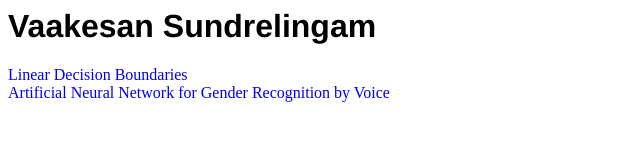
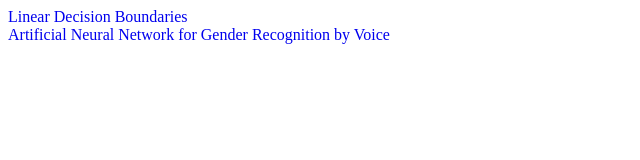
Before and after one commit to sundrelingam/vaakesan, a plain HTML site: page index.html in a window 1280 px wide. Shown: the whole page, without its empty margins (0-640 px from the left). Drawn offline with Linux system fonts and the light colour scheme.

Commit message:
Update index.html

```diff
--- a/index.html
+++ b/index.html
@@ -1,4 +1,8 @@
-<link rel="stylesheet" type="text/css" href="style.css"/>
-<h1>Vaakesan Sundrelingam</h1>
-<a href="linear_decision_boundaries.html" style="text-decoration:none">Linear Decision Boundaries</a> </br>
-<a href="https://www.kaggle.com/vaakesan/artificial-neural-network-for-gender-recognition" style="text-decoration:none">Artificial Neural Network for Gender Recognition by Voice</a>
+<head>
+  <title>Vaakesan Sundrelingam</title>
+  <link rel="stylesheet" type="text/css" href="style.css"/>
+</head>
+<body>
+  <a href="linear_decision_boundaries.html" style="text-decoration:none">Linear Decision Boundaries</a> </br>
+  <a href="https://www.kaggle.com/vaakesan/artificial-neural-network-for-gender-recognition" style="text-decoration:none">Artificial Neural Network for Gender Recognition by Voice</a>
+</body>
```
